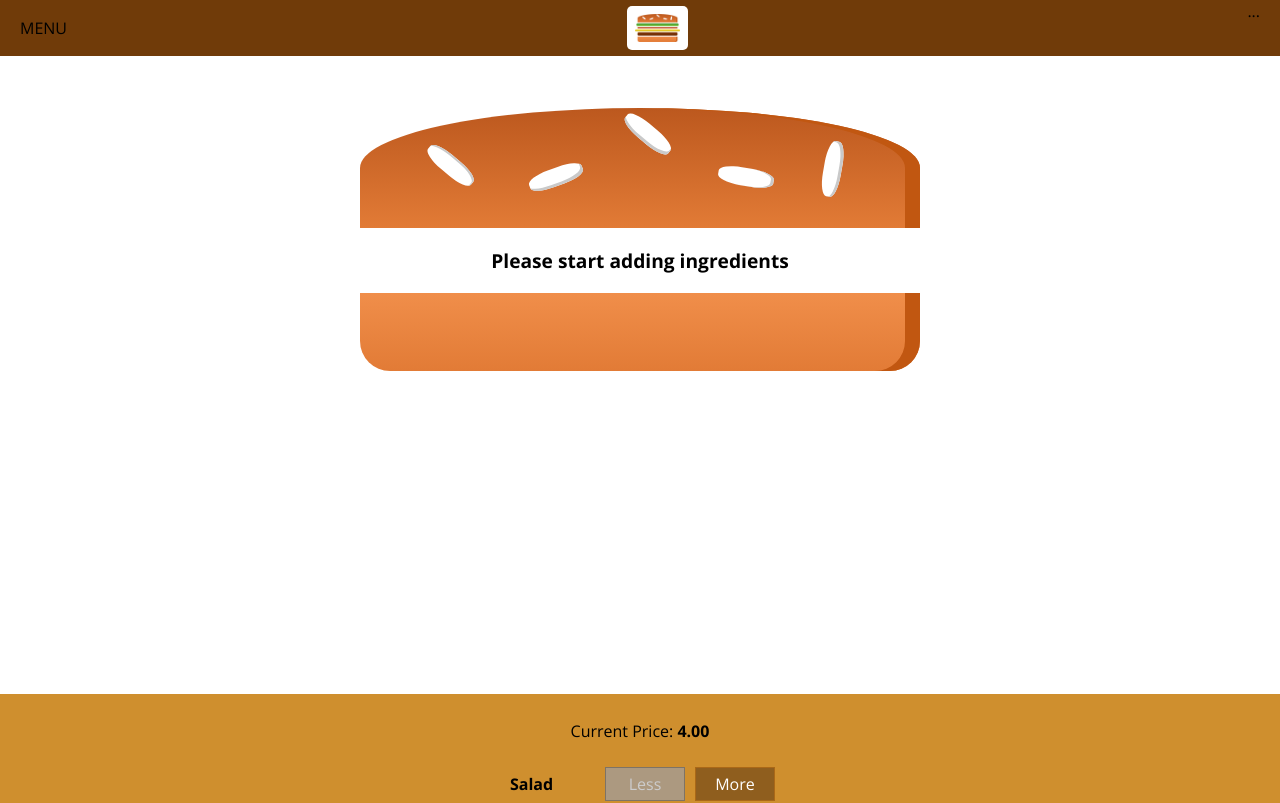
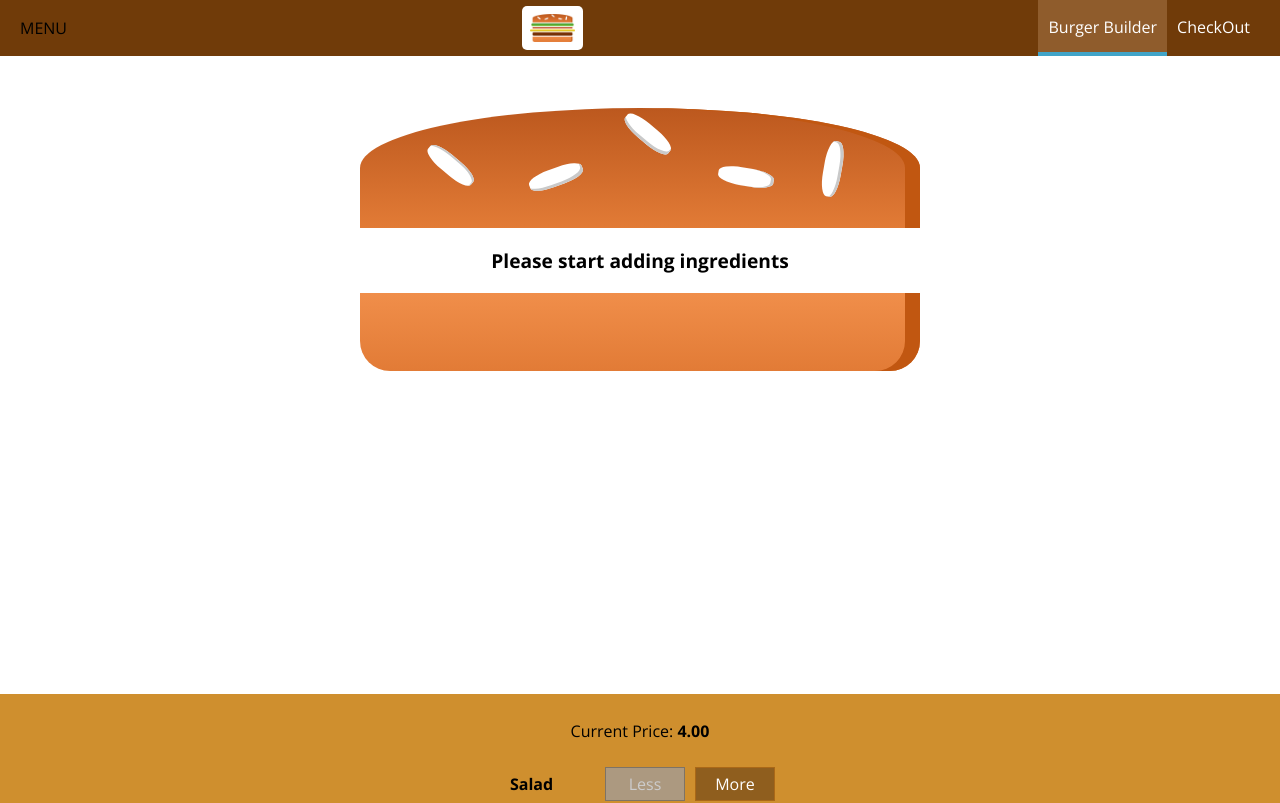
Before and after one commit to Ciccillo73/Burger_builder, a React app: page / in a window 1280 px wide. Shown: the top 803 px of the page. Built offline with nearby package versions, Linux system fonts and the light colour scheme.

Commit message:
Import navigation items

```diff
--- a/src/components/Navigation/NavigationItems/NavigationItems.js
+++ b/src/components/Navigation/NavigationItems/NavigationItems.js
@@ -1,5 +1,5 @@
 import React from "react";
-import classes from "./NavigationItems";
+import classes from "./NavigationItems.css";
 import NavigationItem from "./NavigationItem/NavigationItem";
 
 const navigationItems = () => (
--- a/src/components/Navigation/Toolbar/Toolbar.js
+++ b/src/components/Navigation/Toolbar/Toolbar.js
@@ -1,11 +1,15 @@
 import React from "react";
 import classes from "./Toolbar.css";
-import Logo from '../../Logo/Logo';
+import Logo from "../../Logo/Logo";
+import NavigationItems from "../NavigationItems/NavigationItems";
+
 const toolbar = (props) => (
   <header className={classes.Toolbar}>
     <div>MENU</div>
     <Logo />
-    <nav>...</nav>
+    <nav>
+      <NavigationItems />
+    </nav>
   </header>
 );
 
```
